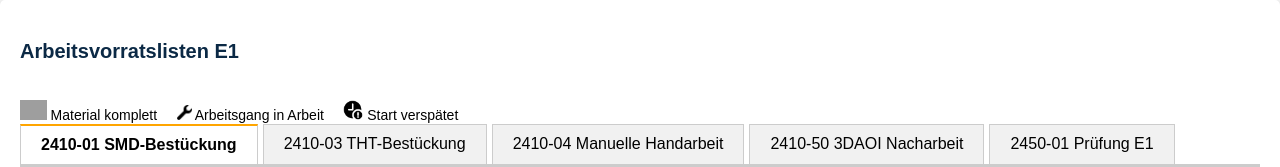
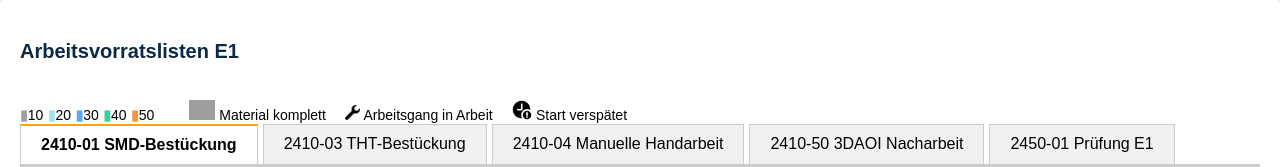
Before and after one commit to t-eder/GREIPL-MES, a Python web app: template templates/vorrat.html in a window 1280 px wide; the page is wider, and only the part inside the window is pictured. Shown: the part 170-337 px from the top of that part. Run offline with Jinja, Linux system fonts and the light colour scheme; the template is opened without the code that fills it, so the values that code supplies are empty; grey boxes are pictures that could not be loaded.

Commit message:
Farbige Kennzeichnung FA Status in Vorratsliste

```diff
--- a/templates/vorrat.html
+++ b/templates/vorrat.html
@@ -37,12 +37,19 @@
     {% include 'header.html' %}
     <div class="container">
         <h2>Arbeitsvorratslisten E1</h2>
+        <span ><b style="color: #A0A0A0">&#9646</b></span><span>10</span>
+        <span ><b style="color: #a4e2eb">&#9646</b></span><span>20</span>
+        <span ><b style="color: #60A5FA">&#9646</b></span><span>30</span>
+        <span ><b style="color: #34D399">&#9646</b></span><span>40</span>
+        <span ><b style="color: #FB923C">&#9646</b></span><span>50</span>
 
-        <span><img src="{{ url_for('static', filename='goods.png') }}" alt="Icon" height="20px" style="filter: invert(0%);"> Material komplett</span>
+        <span style="margin-left: 30px;"><img src="{{ url_for('static', filename='goods.png') }}" alt="Icon" height="20px" style="filter: invert(0%);"> Material komplett</span>
         <span style="margin-left:15px;"><img class="icon" src="{{ url_for('static', filename='spanner.png') }}" alt="Icon" height="20px" style="filter: invert(0%);"> Arbeitsgang in Arbeit</span>
         <span style="margin-left:15px;"><img src="{{ url_for('static', filename='late.png') }}" alt="Icon" height="20px" style="filter: invert(0%);"> Start verspätet</span>
-        </br>
 
+
+
+        <br>
 
         <!-- Tab-Navigation -->
         <div class="tab-container">
```
Also changed, not shown: templates/vorrat_jobline.html (+14 -2 lines).
